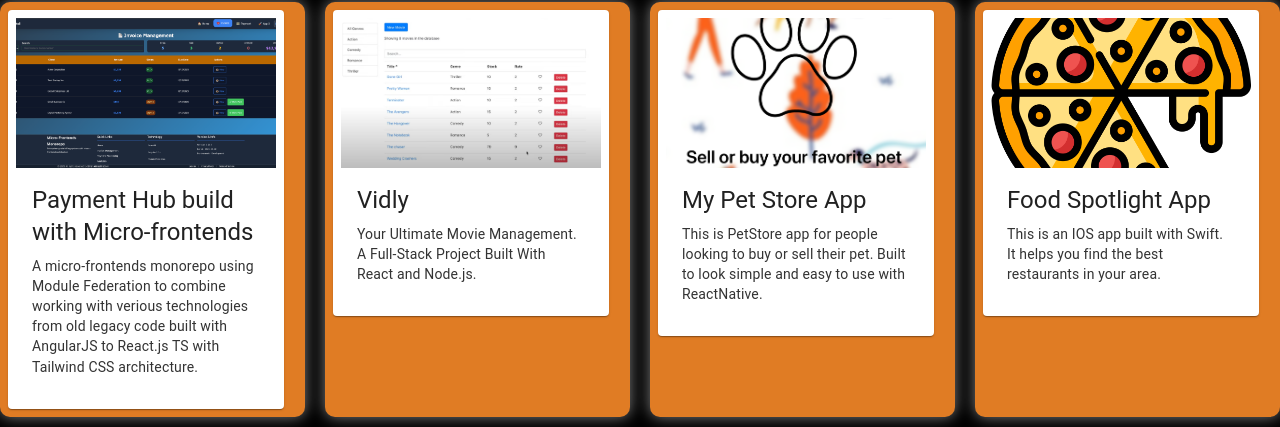
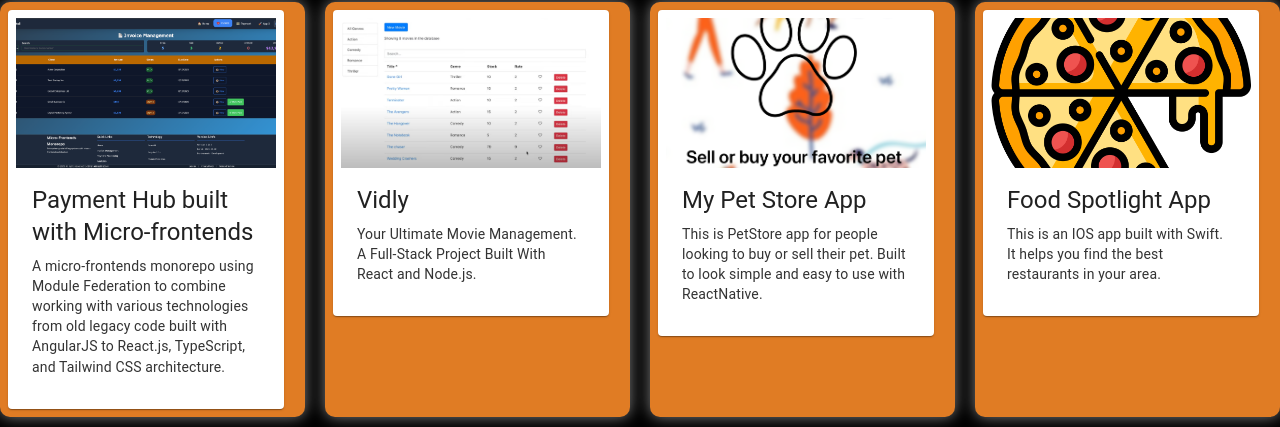
Before and after one commit to omarome/portfolio, a React (Create React App) app: page / in a window 1280 px wide. Shown: the part 3624-4051 px from the top of the page. Built offline with nearby package versions, Linux system fonts and the light colour scheme.

Commit message:
fixed issue preventing deployment

```diff
--- a/src/components/Projects.js
+++ b/src/components/Projects.js
@@ -4,8 +4,7 @@ import { FaGithub } from 'react-icons/fa'; // Import icons from react-icons
 import MovieAppImage from '../assets/project-images/vidly.jpeg';
 import MyPetShopAppImage from '../assets/project-images/petshopImage.jpeg';
 import FoodSpotLightAppImage from '../assets/project-images/foodSpotLightApp.jpeg';
-import DopcAppImage from '../assets/project-images/dopc.jpg';
-import PaymentHubImage from '../assets/project-images/payment-hub.jpeg'; // Placeholder - replace with actual Payment Hub image
+import PaymentHubImage from '../assets/project-images/payment-hub.jpeg';
 import { motion } from 'motion/react';
 import { useInView } from 'react-intersection-observer';
 import '../style/Projects.css';
@@ -13,8 +12,8 @@ import '../style/Projects.css';
 const projects = [
   {
     image: PaymentHubImage,
-    name: 'Payment Hub build with Micro-frontends',
-    description: 'A micro-frontends monorepo  using Module Federation to combine working with verious technologies from old legacy code built with AngularJS to React.js TS with Tailwind CSS architecture.',
+    name: 'Payment Hub built with Micro-frontends',
+    description: 'A micro-frontends monorepo using Module Federation to combine working with various technologies from old legacy code built with AngularJS to React.js, TypeScript, and Tailwind CSS architecture.',
     url: 'https://github.com/omarome/micro-frontends-monorepo'
   },
   {
```
